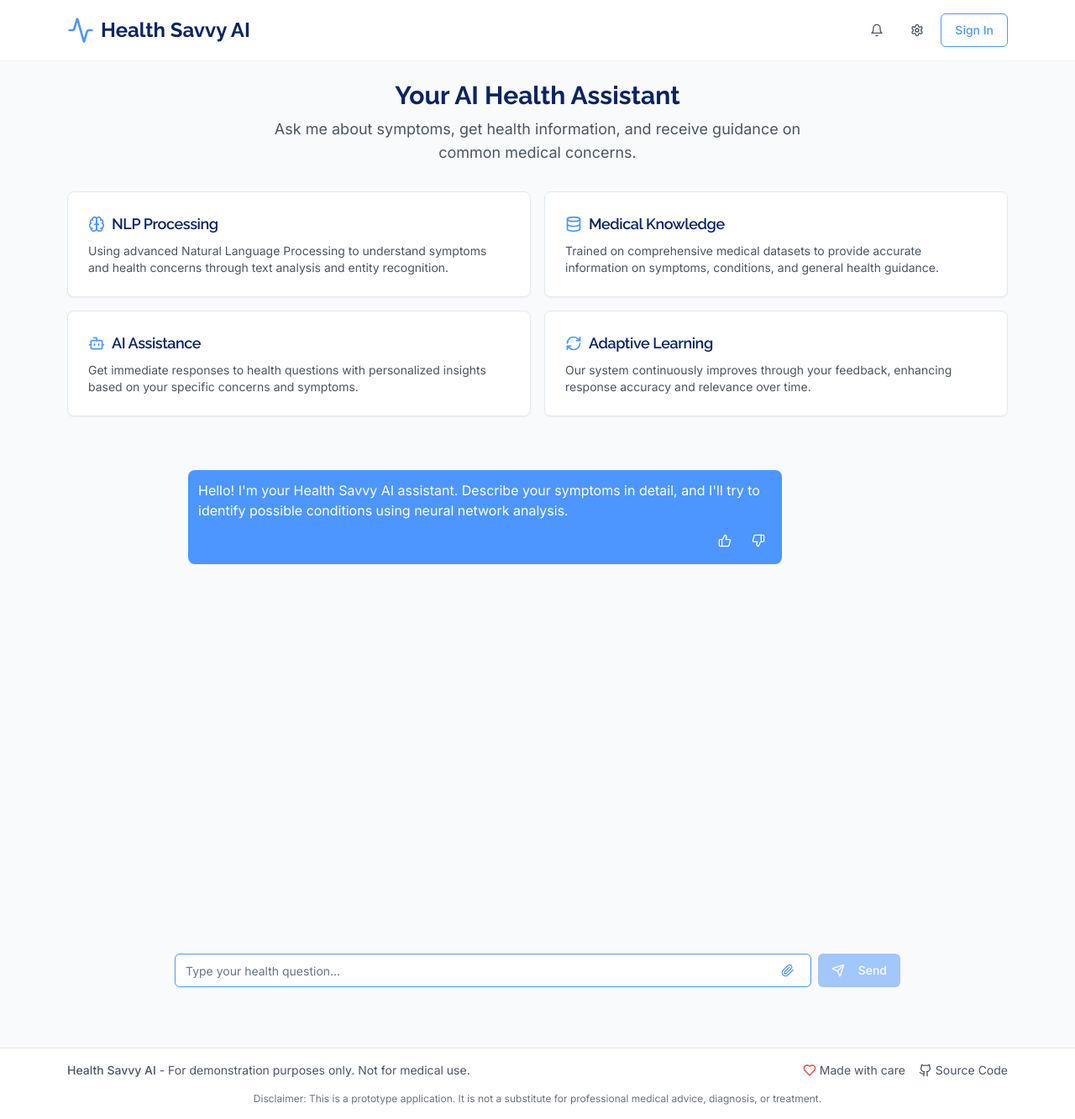
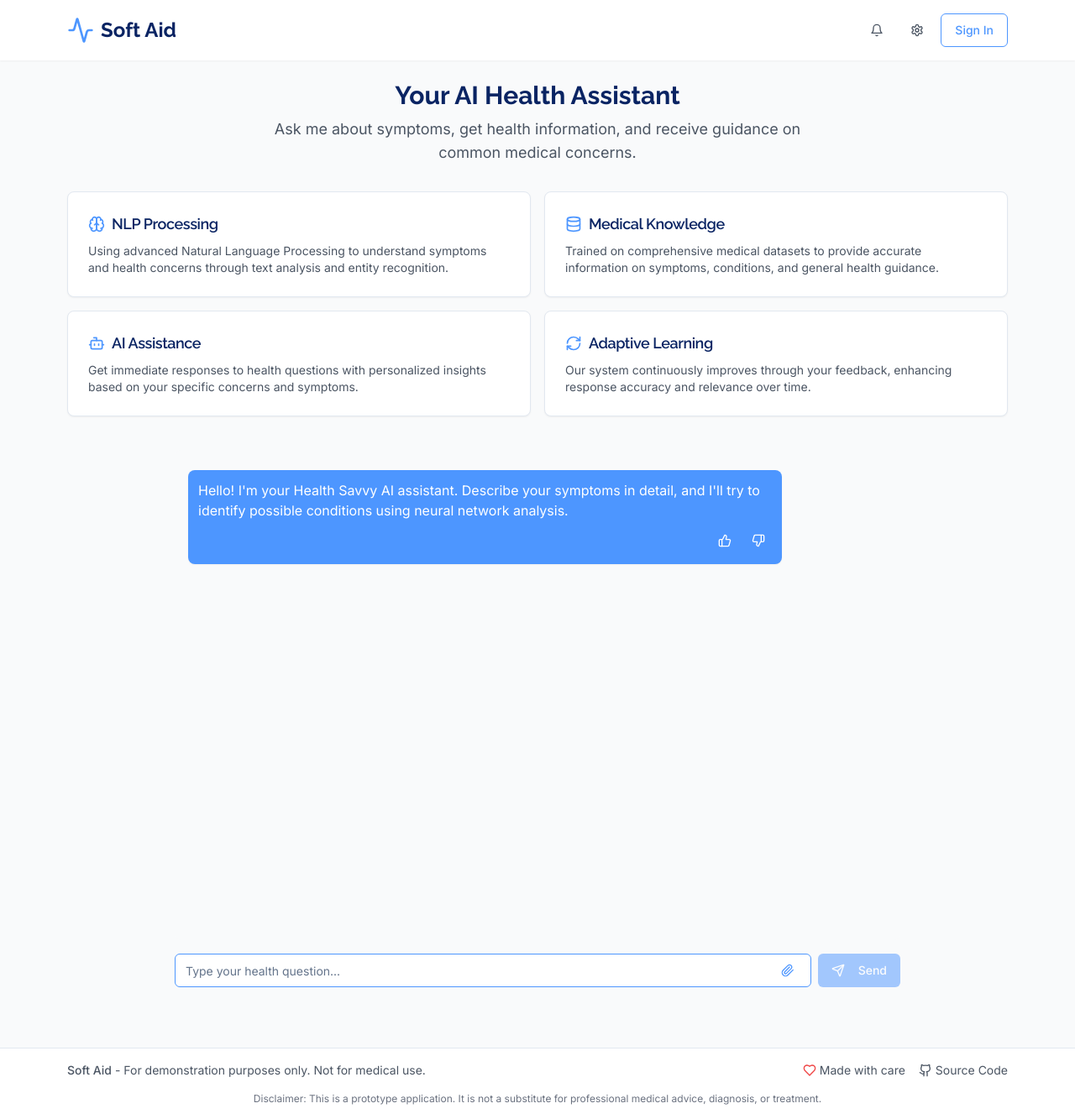
Before and after one commit to Soubhagyadhal2004/softaid, a React (Vite) app: page / in a window 1280 px wide. Shown: the whole page at 84% size. Built offline with nearby package versions, Linux system fonts and the light colour scheme.

Commit message:
Rename project to Soft Aid

```diff
--- a/index.html
+++ b/index.html
@@ -1,14 +1,15 @@
+
 <!DOCTYPE html>
 <html lang="en">
   <head>
     <meta charset="UTF-8" />
     <meta name="viewport" content="width=device-width, initial-scale=1.0" />
-    <title>health-savvy-ai-buddy</title>
-    <meta name="description" content="Lovable Generated Project" />
+    <title>Soft Aid</title>
+    <meta name="description" content="AI-powered health assistant" />
     <meta name="author" content="Lovable" />
 
-    <meta property="og:title" content="health-savvy-ai-buddy" />
-    <meta property="og:description" content="Lovable Generated Project" />
+    <meta property="og:title" content="Soft Aid" />
+    <meta property="og:description" content="AI-powered health assistant" />
     <meta property="og:type" content="website" />
     <meta property="og:image" content="https://lovable.dev/opengraph-image-p98pqg.png" />
 
--- a/src/components/AppFooter.tsx
+++ b/src/components/AppFooter.tsx
@@ -8,7 +8,7 @@ const AppFooter: React.FC = () => {
       <div className="container max-w-6xl mx-auto px-4">
         <div className="flex flex-col md:flex-row justify-between items-center text-sm text-gray-600">
           <p>
-            <span className="font-medium">Health Savvy AI</span> - For demonstration purposes only. Not for medical use.
+            <span className="font-medium">Soft Aid</span> - For demonstration purposes only. Not for medical use.
           </p>
 
           <div className="flex items-center space-x-4 mt-2 md:mt-0">
--- a/src/components/AppHeader.tsx
+++ b/src/components/AppHeader.tsx
@@ -20,7 +20,7 @@ const AppHeader: React.FC = () => {
       <div className="container max-w-6xl mx-auto px-4 flex justify-between items-center">
         <div className="flex items-center">
           <Activity className="h-8 w-8 text-health-primary mr-2" />
-          <h1 className="text-2xl font-bold text-health-dark">Health Savvy AI</h1>
+          <h1 className="text-2xl font-bold text-health-dark">Soft Aid</h1>
         </div>
 
         <div className="flex items-center space-x-2">
```
